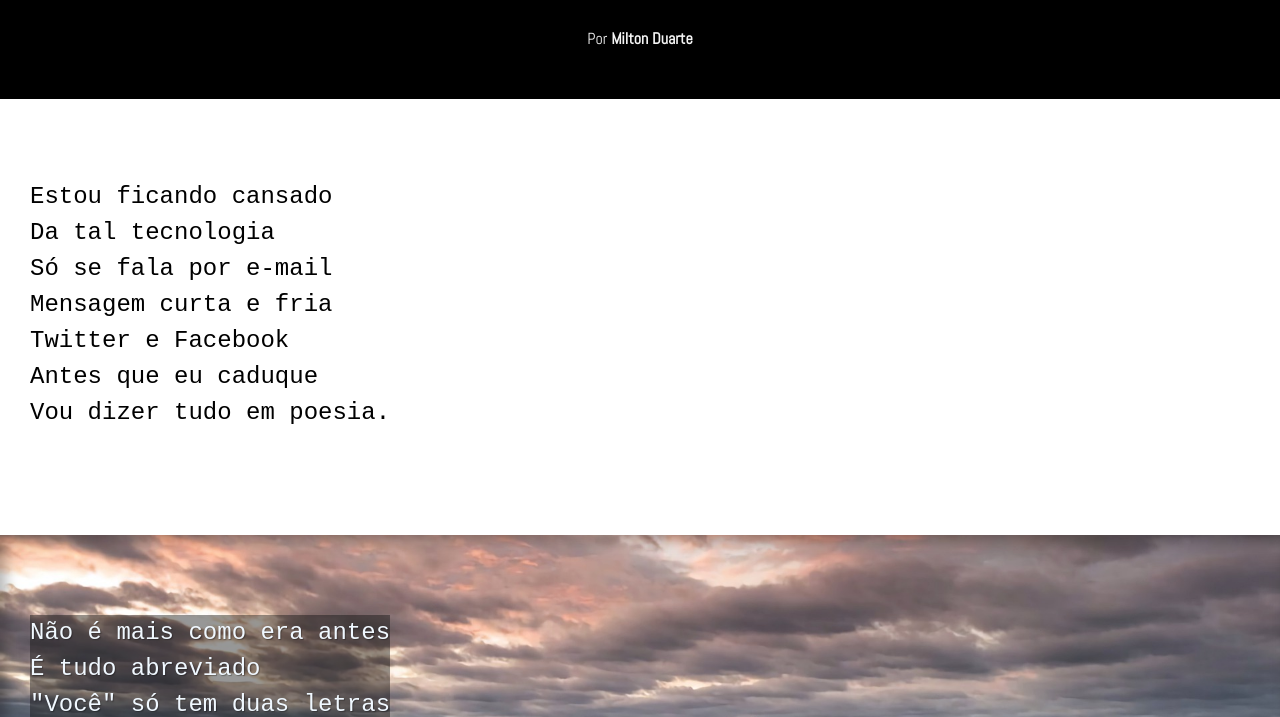
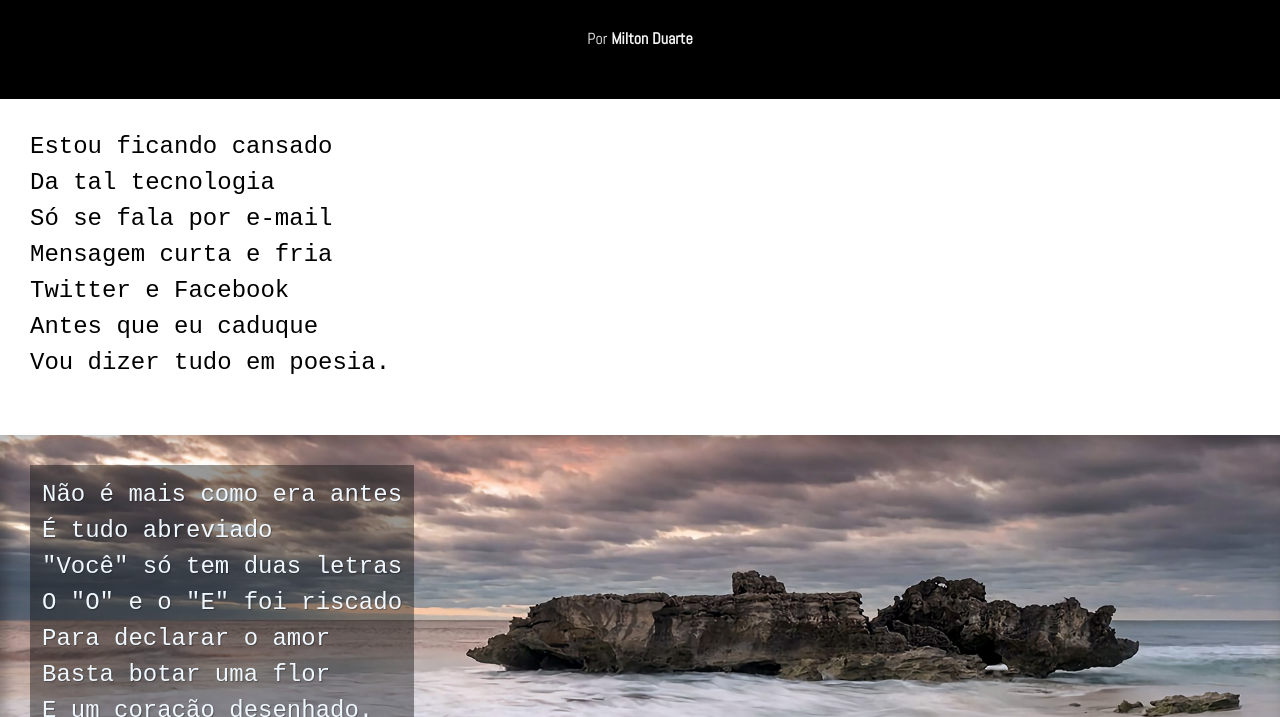
Before and after one commit to EliasFMartins/projeto-img-paralax, a plain HTML site: page index.html in a window 1280 px wide. Shown: the part 235-952 px from the top of the page. Drawn offline with Linux system fonts and the light colour scheme; a web font is replaced by a local one.

Commit message:
Update style.css

```diff
--- a/style.css
+++ b/style.css
@@ -61,12 +61,10 @@ a:hover{
 section{
   /* todas as sections receberam essas configurações primeiro , mas caso tenha instrução da  section abaixo a ultima prevalecera */
 
-  padding-top: 10vh;
-  padding-bottom: 10vh;
+  padding: 30px 30px 30px 30px;
   /* vai ganhar 10% da padding encima e enbaixo de cada paragrafo */
   line-height: 1.5em;
   /* line-height:; e o espacamento entre as linhas ! */
-  padding-left: 30px;
   /* afastar o texto da borda  */
   font-size: 1.5em;
   font-family: 'Ubuntu Mono', monospace;
@@ -84,6 +82,7 @@ section.imagem{
   background-attachment: fixed;
 }
 section.imagem > p{
+  padding: 12px;
   background-color: rgba(15, 15, 15, 0.432);
   display: inline-block;
  /* com display:inline-block o background-color:  se ajusta ate onde tem palavras muito util ! */
```
